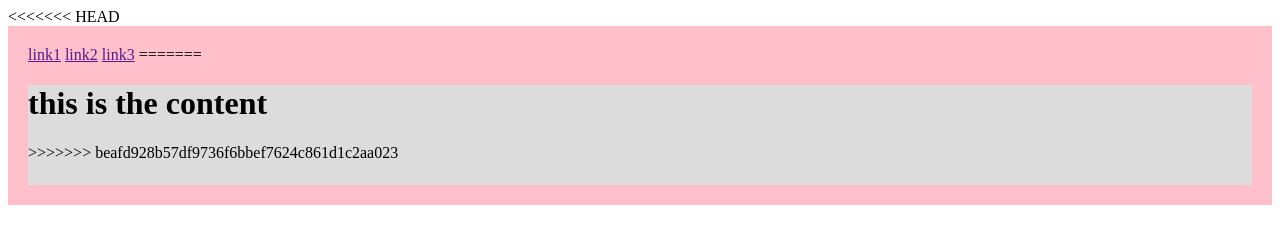
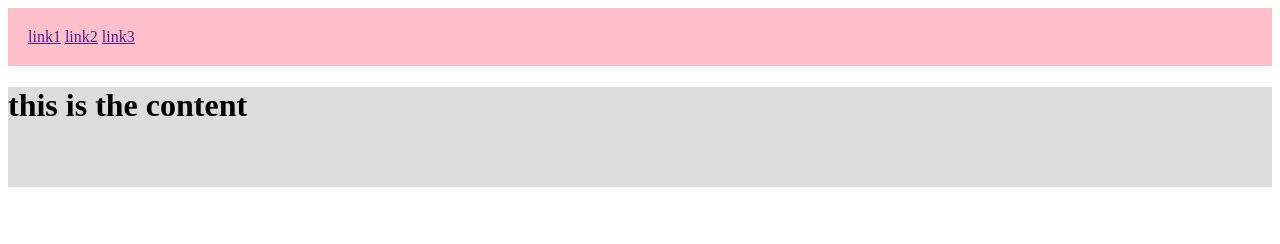
Before and after one commit to Ust-test/lec8g1, a plain HTML site: page index.html in a window 1280 px wide. Drawn offline with Linux system fonts and the light colour scheme.

Commit message:
fix conflect after nav bar

```diff
--- a/index.html
+++ b/index.html
@@ -7,15 +7,15 @@
     <link rel="stylesheet" href="style.css">
 </head>
 <body>
-<<<<<<< HEAD
+
     <div class="nav">
         <a href="">link1</a>
         <a href="">link2</a>
         <a href="">link3</a>
-=======
+</div>
     <div class="content">
         <h1>this is the content</h1>
->>>>>>> beafd928b57df9736f6bbef7624c861d1c2aa023
+
     </div>
 
 </body>
```
